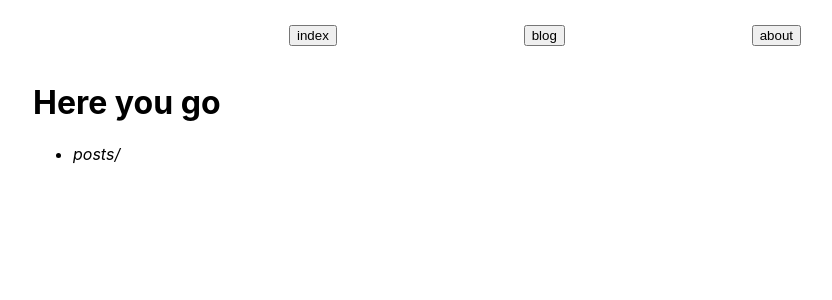
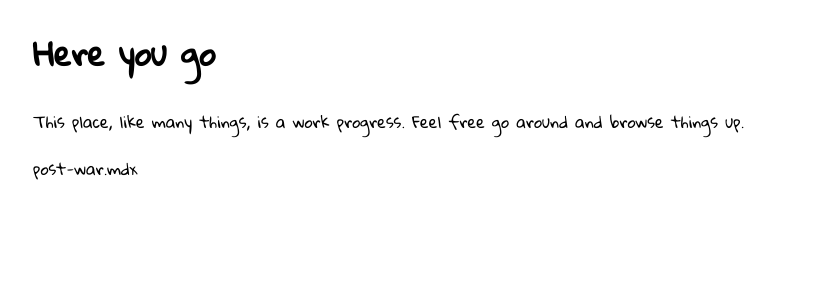
Before and after one commit to stringparser/www, a Next.js app: page / in a window 1280 px wide. Shown: the top 300 px of the page, without its empty margins (95-927 px from the left). Built offline with nearby package versions, Linux system fonts and the light colour scheme.

Commit message:
Improvements, etc.

```diff
--- a/config/index.ts
+++ b/config/index.ts
@@ -2,6 +2,16 @@ export default {
   siteName: "jacami",
 
   css: {
-    primaryColor: "spanishblue",
+    primaryColor: "red",
   },
+
+  seo: {
+    twitter: {
+      site: '@stringparser',
+      handle: '@stringparser',
+      cardType: 'summary_large_image',
+    },
+
+    site_name: 'jacami.es',
+  }
 };
--- a/next.config.js
+++ b/next.config.js
@@ -6,6 +6,7 @@ module.exports = (phase, { defaultConfig }) => {
   const emoji = require("remark-emoji");
   const images = require("remark-images");
   const withCSS = require("@zeit/next-css");
+
   const withFonts = require("next-fonts");
   const withOptimizedImages = require("next-optimized-images");
 
@@ -14,7 +15,7 @@ module.exports = (phase, { defaultConfig }) => {
     options: {
       remarkPlugins: [
         images,
-        emoji
+        emoji,
       ]
     }
   });
--- a/package.json
+++ b/package.json
@@ -53,6 +53,7 @@
     "@types/imagemin-svgo": "^7.0.0",
     "@types/js-yaml": "^3.12.2",
     "@types/next-seo": "^1.10.0",
+    "@types/preval.macro": "^3.0.0",
     "@types/react": "^16.9.19",
     "@types/react-dom": "^16.9.5",
     "@types/react-syntax-highlighter": "^11.0.4",
@@ -66,6 +67,7 @@
     "jest": "^24.9.0",
     "next-optimized-images": "^2.5.4",
     "svg-sprite-loader": "^4.1.6",
+    "ts-transformer-preval-macro": "0.0.5",
     "typescript": "^3.7.5",
     "webp-loader": "^0.6.0"
   }
--- a/src/pages/_app.tsx
+++ b/src/pages/_app.tsx
@@ -1,12 +1,40 @@
-import './app.module.css';
-import Navigation from "../shared/components/Navigation";
+import { NextSeo } from "next-seo";
+import App, { AppContext, AppInitialProps, AppProps } from "next/app";
 
-// This default export is required in a new `pages/_app.js` file.
-export default function MyApp({ Component, pageProps }: any) {
-  return (
-    <>
-      <Navigation />
-      <Component {...pageProps} />
-    </>
-  );
-};
+import "./app.module.css";
+import config from '../../config';
+import { getFrontMatter } from "../shared/util";
+
+class MyApp extends App<AppProps> {
+  static async getInitialProps({ Component, router, ctx }: AppContext): Promise<AppInitialProps> {
+    const pageProps = Component.getInitialProps
+      ? await Component.getInitialProps(ctx)
+      : {}
+      ;
+
+    const frontMatter = getFrontMatter(router);
+
+    return {
+      pageProps: {
+        ...pageProps,
+        seo: {
+          ...frontMatter,
+          ...config.seo,
+        }
+      }
+    };
+  }
+
+  render() {
+    const { Component, pageProps } = this.props;
+
+    return (
+      <>
+        <NextSeo  {...pageProps.seo} />
+        <Component {...pageProps} />
+      </>
+    )
+  }
+}
+
+export default MyApp;
--- a/src/pages/_document.tsx
+++ b/src/pages/_document.tsx
@@ -1,7 +1,6 @@
 import Document, { Head, Main, NextScript } from "next/document";
 
 import config from "../../config";
-import Navigation from "../shared/components/Navigation";
 
 export default class MyDocument extends Document {
 
--- a/src/pages/app.module.css
+++ b/src/pages/app.module.css
@@ -1,7 +1,11 @@
+@import url("https://fonts.googleapis.com/css?family=Gloria+Hallelujah&display=swap");
+
 :root {
-  --font-sans: -apple-system,BlinkMacSystemFont,"Segoe UI","Roboto","Oxygen","Ubuntu","Cantarell","Fira Sans","Droid Sans","Helvetica Neue",sans-serif;
+  --text-color: #000000;
+
   --font-mono: Menlo,Monaco,Lucida Console,Liberation Mono,DejaVu Sans Mono,Bitstream Vera Sans Mono,Courier New,monospace;
-  --text-color: #000000;
+  --font-family: 'Gloria Hallelujah', cursive;
+  /* --font-family: -apple-system,BlinkMacSystemFont,"Segoe UI","Roboto","Oxygen","Ubuntu","Cantarell","Fira Sans","Droid Sans","Helvetica Neue",sans-serif; */
 }
 
 body {
@@ -10,7 +14,7 @@ body {
 
   color: var(--text-color);
 
-  font-family: var(--font-sans);
+  font-family: var(--font-family);
   text-rendering: optimizeLegibility;
 }
 
--- a/src/pages/blog/post-war.mdx
+++ b/src/pages/blog/post-war.mdx
@@ -1,3 +1,8 @@
+export const frontMatter = {
+  title: 'Post War 1',
+  description: 'The first post'
+};
+
 # post war 1
 
 :smile:
--- a/src/pages/index.mdx
+++ b/src/pages/index.mdx
@@ -1,5 +1,15 @@
+import { getPostFiles } from '../shared/util';
+
+export const frontMatter = {
+  name: 'index',
+};
+
 import Box from 'superbox';
 
 # Here you go
 
-- [posts/](/posts)
+This place, like many things, is a work progress. Feel free go around and browse things up.
+
+<>
+  {getPostFiles()}
+</>
--- a/src/shared/util.ts
+++ b/src/shared/util.ts
@@ -1,3 +1,5 @@
+import { preval } from "ts-transformer-preval-macro";
+import { AppContext } from "next/app";
 
 export function registerServiceWorker() {
   if ("serviceWorker" in navigator && "caches" in window) {
@@ -22,3 +24,15 @@ export function registerServiceWorker() {
   }
   return false;
 }
+
+export function getFrontMatter(router: AppContext["router"]) {
+  return (
+    (router.route === "/" && require("../pages/index.mdx").frontMatter) ||
+    (/^\/blog\//.test(router.route) && require(`../pages${router.route}.mdx`)).frontMatter ||
+    {}
+  );
+}
+
+export function getPostFiles() {
+  return require("fs").readdirSync("./src/pages/blog");
+}
```
Also changed, not shown: 1 other file (tests, documents, lock files or other folders).
